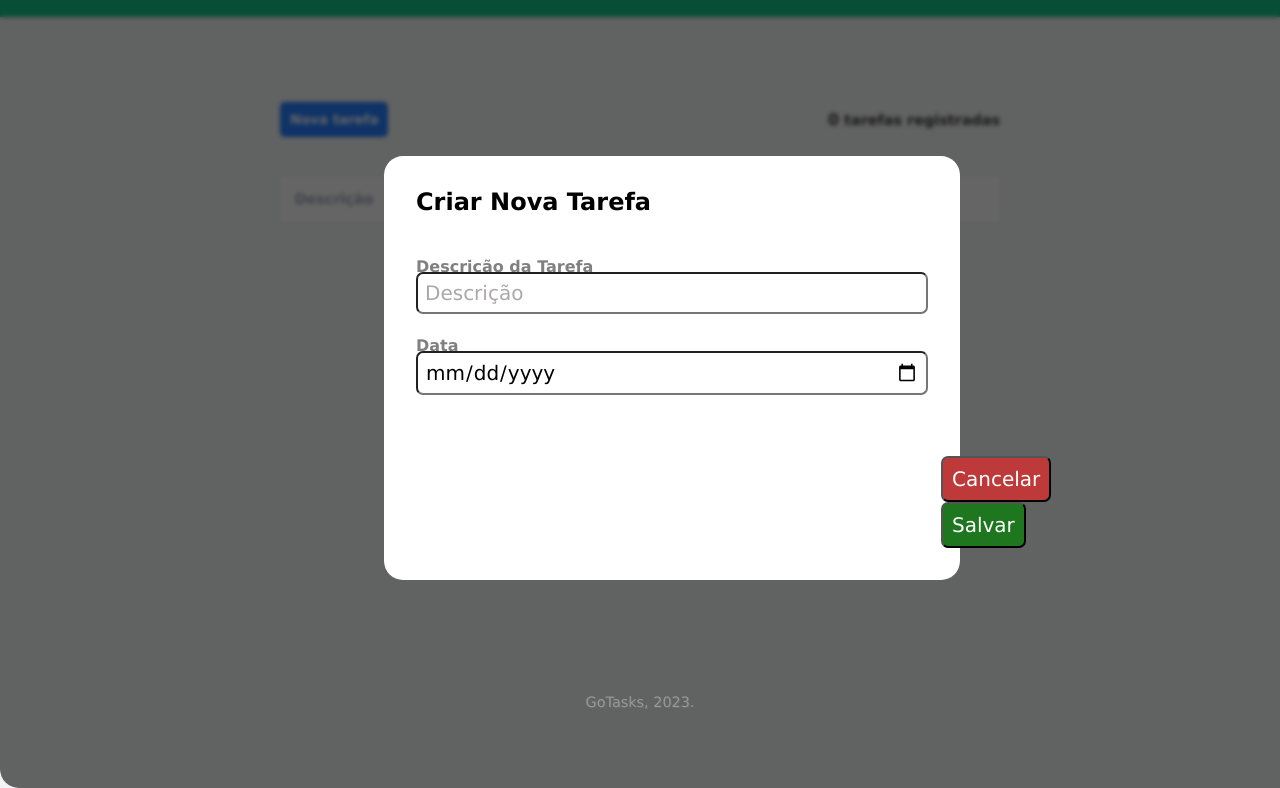
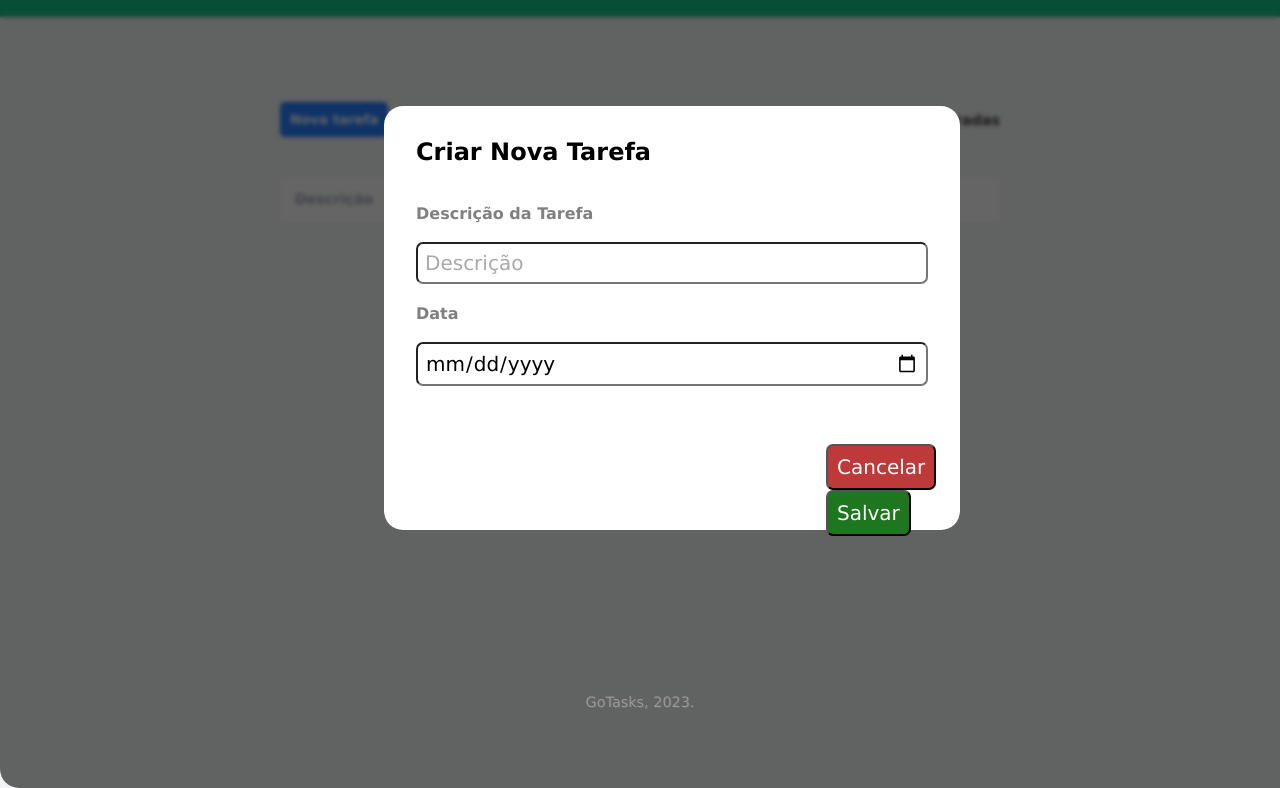
Before and after one commit to diegoalvares/GoTask, a plain HTML site: page index.html in a window 1280 px wide. Both pictures are taken after a click on the button "Nova tarefa". Shown: the part 76-864 px from the top of the page. Drawn offline with Linux system fonts and the light colour scheme.

Commit message:
atualizanzdo

```diff
--- a/index.html
+++ b/index.html
@@ -40,9 +40,9 @@
     <div id="modal">
         <form id="form">
             <h2>Criar Nova Tarefa</h2><br><br>
-            <label for="descricao">Descrição da Tarefa</label>
+            <label for="descricao">Descrição da Tarefa</label><br>
             <input type="text" id="descricao" placeholder="Descrição">
-            <label for="data">Data</label>
+            <label for="data">Data</label><br>
             <input type="date" id="data"><br><br>
             <div id="botoes">
                 <button id="cancelar" onclick="fecharmodal()">Cancelar</button>
--- a/modal.css
+++ b/modal.css
@@ -21,7 +21,7 @@ form{
     max-width: 40vw;
     height: 100%;
     max-height: 45vh;
-    margin-top: 200px;
+    margin-top: 150px;
     display: flex;
     flex-direction: column;
     justify-content: space-between;
@@ -32,7 +32,7 @@ form{
 form>input{
     padding: 7px;
     font-size: 20px;
-    margin-top: -5px;
+    margin-top: 0px;
     margin-bottom: 20px;
     border-radius: 7px;
 }
@@ -52,7 +52,7 @@ form>label{
 }
 
 #botoes{
-    margin-left: 525px;
+    margin-left: 410px;
 }
 
 #cancelar{
```
